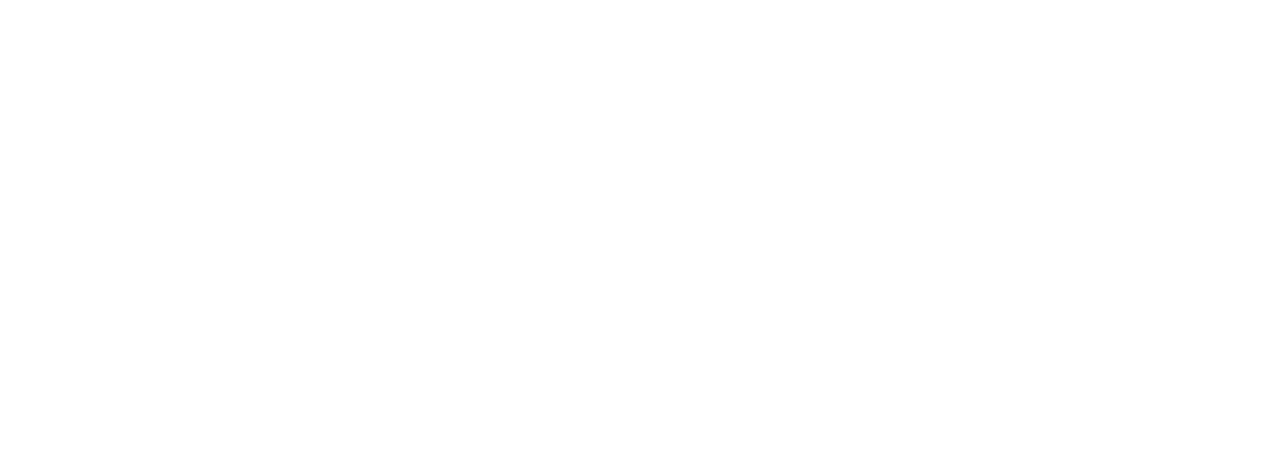
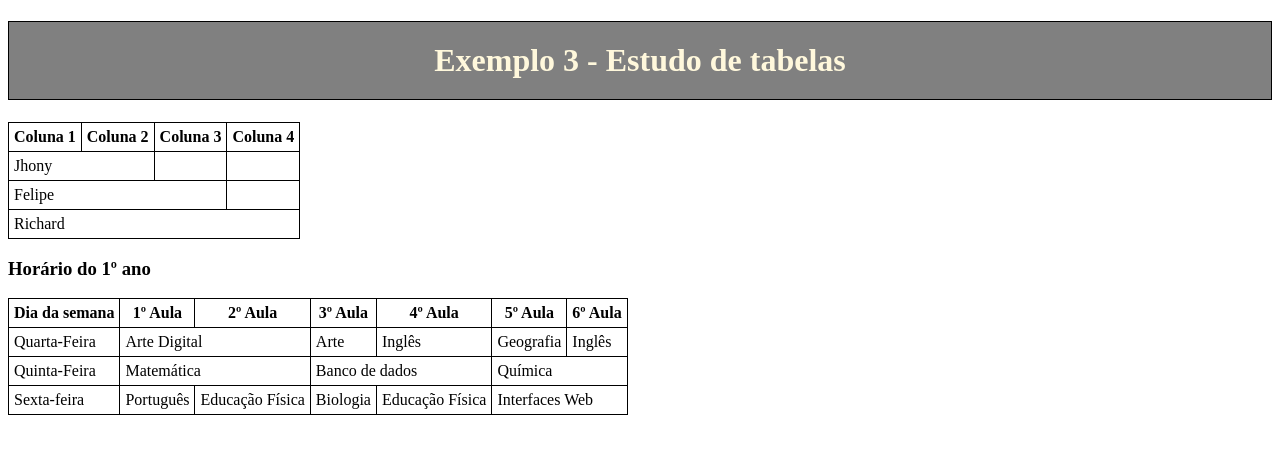
Before and after one commit to Diegomargoliano/AulaHTML, a plain HTML site: page Aula5/exemplo3.html in a window 1280 px wide. Drawn offline with Linux system fonts and the light colour scheme.

Commit message:
07/08/2026

```diff
--- a/Aula5/exemplo3.html
+++ b/Aula5/exemplo3.html
@@ -1,11 +1,100 @@
 <!DOCTYPE html>
 <html lang="en">
+
 <head>
     <meta charset="UTF-8">
     <meta name="viewport" content="width=device-width, initial-scale=1.0">
     <title>Document</title>
+    <style>
+        table,
+        th,
+        td {
+            border: 1px solid black;
+            border-collapse: collapse;
+            padding: 5px;
+
+        }
+
+        h1 {
+            background-color: gray;
+            text-align: center;
+            padding: 20px;
+            border: 1px solid black;
+            color: cornsilk;
+
+        }
+    </style>
 </head>
+
 <body>
+    <h1>
+        Exemplo 3 - Estudo de tabelas
+    </h1>
+
+    <table>
+
+        <tr>
+            <th>Coluna 1</th>
+            <th>Coluna 2</th>
+            <th>Coluna 3</th>
+            <th>Coluna 4</th>
+        </tr>
+        <tr>
+            <td colspan="2">Jhony</td>
+            <td></td>
+            <td></td>
+        </tr>
+        <tr>
+            <td colspan="3">Felipe</td>
+            <td></td>
+
+        </tr>
+        <tr>
+            <td colspan="4">Richard</td>
+
+        </tr>
+
+    </table>
+
+    <h3>
+        Horário do 1º ano
+    </h3>
+    <table>
+        <tr>
+            <th>Dia da semana</th>
+            <th>1º Aula</th>
+            <th>2º Aula</th>
+            <th>3º Aula</th>
+            <th>4º Aula</th>
+            <th>5º Aula</th>
+            <th>6º Aula</th>
+        </tr>
+        <tr>
+            <td>Quarta-Feira</td>
+            <td colspan="2">Arte Digital</td>
+            <td>Arte</td>
+            <td>Inglês</td>
+            <td>Geografia</td>
+            <td>Inglês</td>
+        </tr>
+        <tr>
+            <td>Quinta-Feira</td>
+            <td colspan="2">Matemática</td>
+            <td colspan="2">Banco de dados</td>
+            <td colspan="2">Química</td>
+
+        </tr>
+        <tr>
+            <td>Sexta-feira</td>
+            <td>Português</td>
+            <td>Educação Física</td>
+            <td>Biologia</td>
+            <td>Educação Física</td>
+            <td colspan="2">Interfaces Web </td>
+
+        </tr>
+    </table>
 
 </body>
+
 </html>
```
Also changed, not shown: Exemplo4.html (added, +90 -0 lines).
